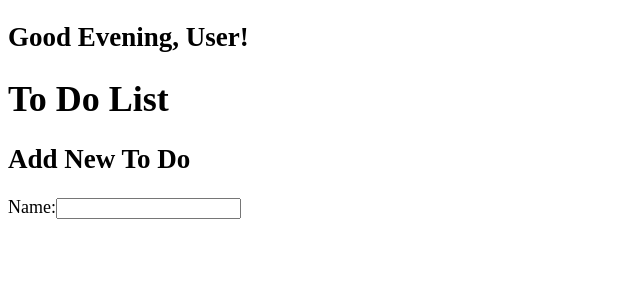
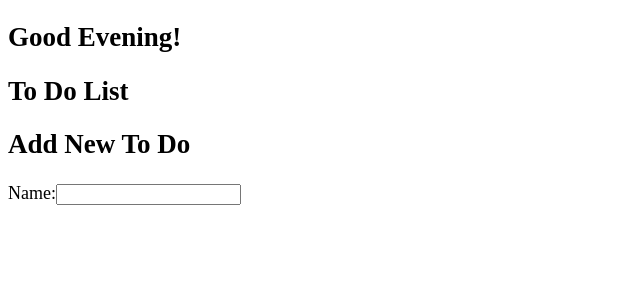
Before and after one commit to nomisaurus/ng-to-do-list, an Angular app: page / in a window 1280 px wide. Shown: the top 300 px of the page, without its empty margins (0-640 px from the left). Built offline with nearby package versions, Linux system fonts and the light colour scheme.

Commit message:
update list styles

```diff
--- a/src/app/components/greeter/greeter.component.html
+++ b/src/app/components/greeter/greeter.component.html
@@ -1 +1 @@
-<h2>{{greeting}}, User!</h2>
+<h2>{{greeting}}!</h2>
--- a/src/app/components/list/list.component.css
+++ b/src/app/components/list/list.component.css
@@ -0,0 +1,3 @@
+.complete {
+    text-decoration: line-through;
+}
--- a/src/app/components/list/list.component.html
+++ b/src/app/components/list/list.component.html
@@ -1,10 +1,10 @@
-<h1>To Do List</h1>
+<h2>To Do List</h2>
 <ul>
   <li *ngFor="let todo of todos; let i = index">
     <input type="checkbox" name="complete" id="complete"
     (change)="updateToDo(i)"
      [(checked)]="todo.complete">
-    {{todo.name}}
+    <span [ngClass]="{'complete': todo.complete}">{{todo.name}}</span>
     <button (click)="deleteToDo(i)">X</button>
   </li>
 </ul>
--- a/src/app/components/list/list.component.ts
+++ b/src/app/components/list/list.component.ts
@@ -10,7 +10,6 @@ import { ToDoService } from '../../services/to-do.service';
 export class ListComponent implements OnInit {
   title: string;
   todos: ToDo[];
-  hobbies: string[];
 
   constructor(private dataService: ToDoService) { }
 
@@ -24,7 +23,6 @@ export class ListComponent implements OnInit {
 
   updateToDo(index) {
     this.dataService.updateToDo(index);
-
   }
 
 }
```
